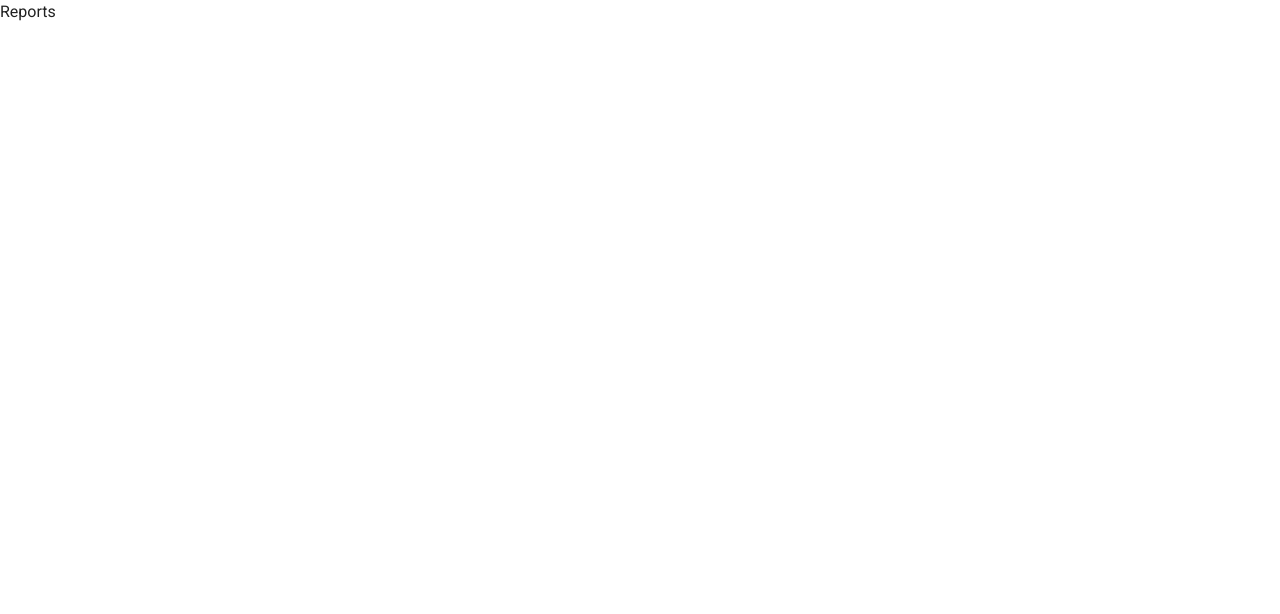
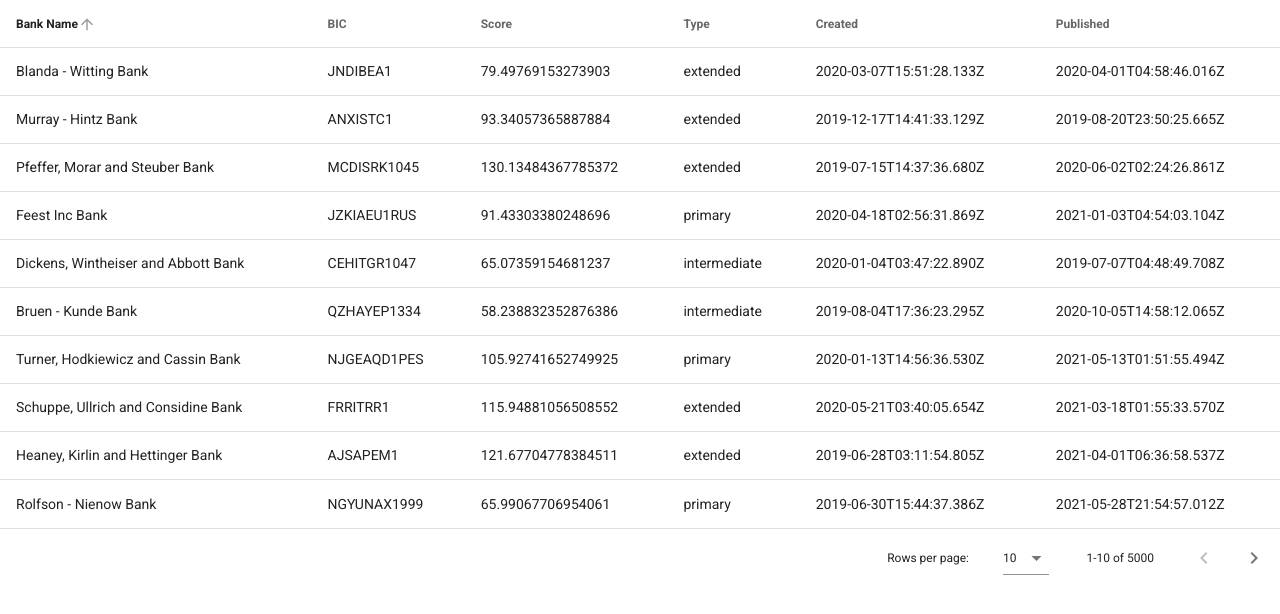
Before and after one commit to ElenaDo/data-table, a Vue app: page / in a window 1280 px wide. Shown: the top 614 px of the page. Built offline with nearby package versions, Linux system fonts and the light colour scheme.

Commit message:
headers added

```diff
--- a/src/App.vue
+++ b/src/App.vue
@@ -17,7 +17,9 @@ export default {
   mounted() {
     fetch('./reports.json')
       .then((response) => response.json())
-      .then((data) => console.log(data));
+      .then((data) => {
+        this.reports = data;
+      });
   },
   data: () => ({
     loading: false,
--- a/src/components/ReportsTable.vue
+++ b/src/components/ReportsTable.vue
@@ -1,5 +1,9 @@
 <template>
-  <div>Reports</div>
+  <v-data-table
+    :headers="headers"
+    :items="reports"
+    :loading="loading"
+  ></v-data-table>
 </template>
 
 <script>
@@ -9,5 +13,16 @@ export default {
     loading: { type: Boolean, required: true },
     reports: { type: Array, required: true },
   },
+  data: () => ({
+    headers: [
+      // { text: 'id', value: 'uuid' },
+      { text: 'Bank Name', value: 'body.bankName' },
+      { text: 'BIC', value: 'body.bankBIC' },
+      { text: 'Score', value: 'body.reportScore' },
+      { text: 'Type', value: 'body.type' },
+      { text: 'Created', value: 'createdAt' },
+      { text: 'Published', value: 'publishedAt' },
+    ],
+  }),
 };
 </script>
```
